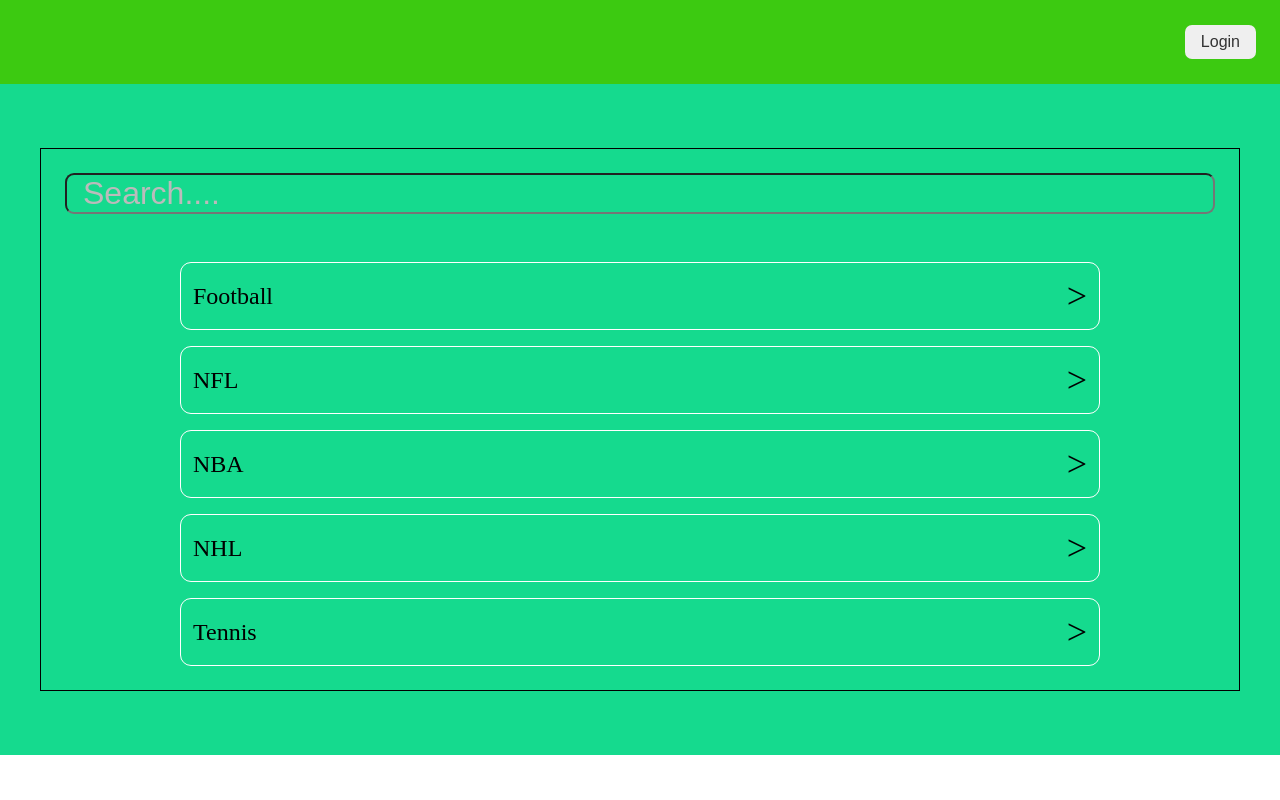
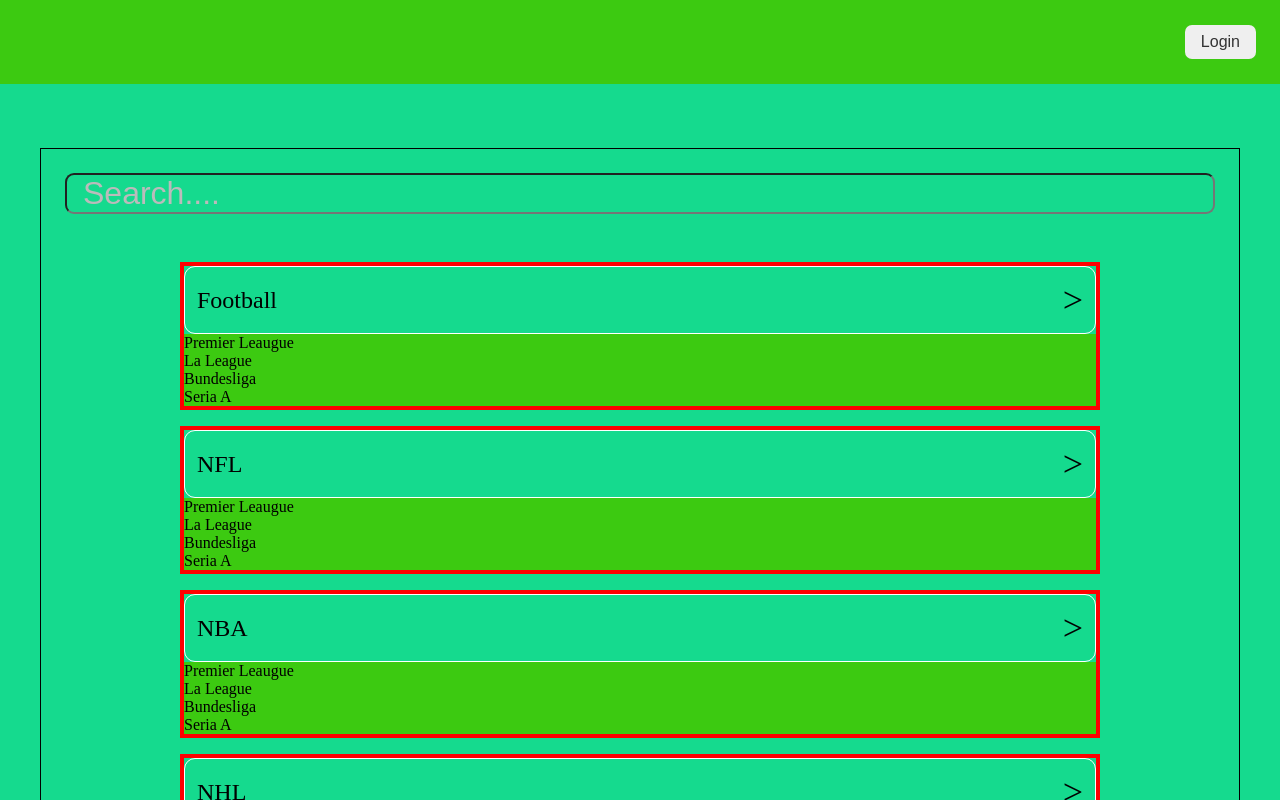
Before and after one commit to RinalinDS/sportsleagueapp, a React (Create React App) app: page / in a window 1280 px wide. Shown: the top 800 px of the page. Built offline with nearby package versions, Linux system fonts and the light colour scheme.

Commit message:
feature: implemented accordion menu for categories

```diff
--- a/src/components/Categories/Category/Category.module.scss
+++ b/src/components/Categories/Category/Category.module.scss
@@ -1,4 +1,13 @@
-.category {
+@import './../../../common/styles/mixins.scss';
+@import './../../../common/styles/variables.scss';
+
+
+.categoryContainer {
+    @include flex(flex-start, stretch, column);
+    border: 4px solid red;
+    font-size: $defaultFontSize;
+
+    .categoryTitle {
         font-size: 2.4rem;
         padding: 1.2rem;
         border: 1px solid white;
@@ -10,3 +19,9 @@
             font-size: 3.6rem;
         }
     }
+    .subCategory {
+        @include flex(flex-start, stretch, column);
+        background: $secondaryBgColor ;
+
+    }
+}
--- a/src/components/Categories/Category/Category.tsx
+++ b/src/components/Categories/Category/Category.tsx
@@ -1,4 +1,4 @@
-import { FC } from "react";
+import { FC, useState } from "react";
 import styles from './Category.module.scss'
 
 type CategoryProps = {
@@ -6,10 +6,25 @@
     icon: string
 }
 
-export const Category:FC<CategoryProps> = ({name, icon}) => {
+export const Category: FC<CategoryProps> = ({ name, icon }) => {
+    const [isVisible, setIsVisible] = useState(true)
+    const onDivCLickHandler = () => {
+        setIsVisible(!isVisible)
+    }
     return (
-            <div className={styles.category}>
+        <div className={styles.categoryContainer}>
+            <div className={styles.categoryTitle} onClick={onDivCLickHandler}>
                 <span>{name}</span><span> {'>'} </span>
             </div>
+            {isVisible && <div className={styles.subCategory}>
+                <div >
+                    Premier Leaugue
+                </div>
+                <div>La League</div>
+                <div>Bundesliga</div>
+                <div>Seria A</div>
+            </div>
+            }
+        </ div>
     )
 }
```
Lines whose indentation alone changed are shown as unchanged.
